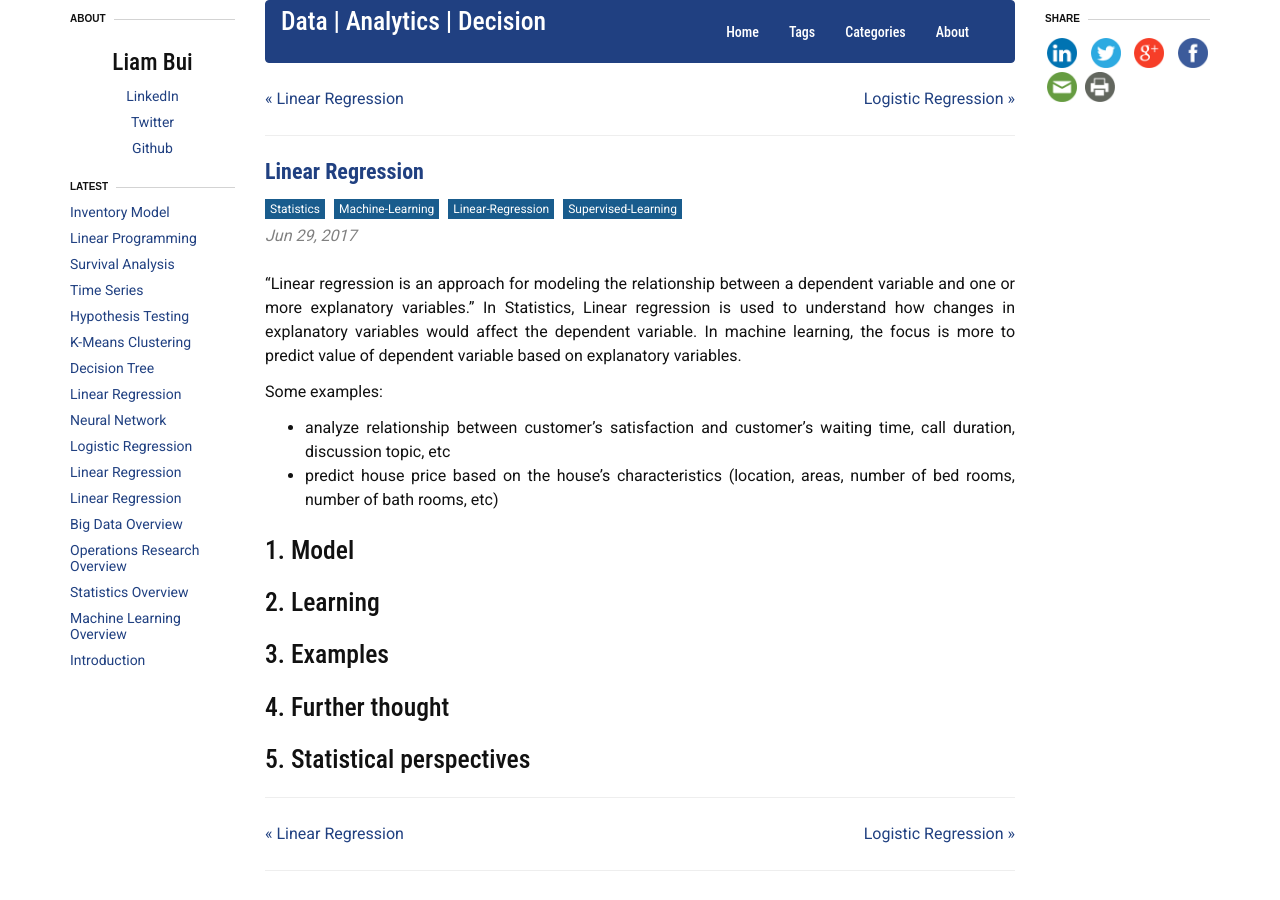
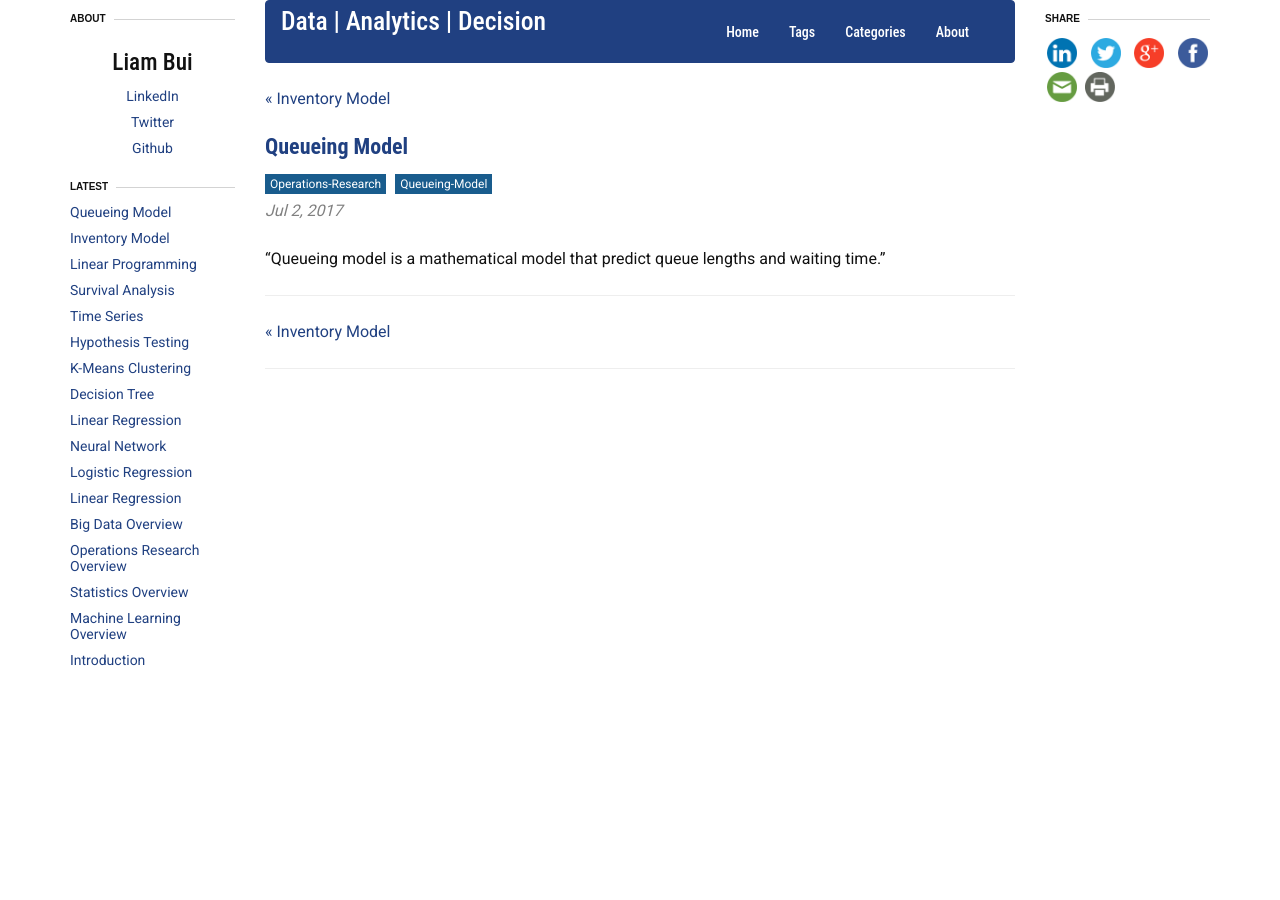
Before and after one commit to liambll/blog-archive, a Jekyll site: the page built from _posts/2017-07-02-queue-model.markdown, in a window 1280 px wide. Built offline with Jekyll 4.4.1, drawn with Linux system fonts in a browser that asks for light colours; nearby versions of some CDN libraries; comment, search, counter and statistics services are not loaded.

Commit message:
Update 2017-07-02-queue-model.markdown

```diff
--- a/_posts/2017-07-02-queue-model.markdown
+++ b/_posts/2017-07-02-queue-model.markdown
@@ -1,31 +1,16 @@
 ---
 layout: post
 comments: true
-title:  "Linear Regression"
-title2:  "Linear Regression"
-date:   2017-06-29 15:22:00
-permalink: 2017/06/29/linear-regression/
+title:  "Queueing Model"
+title2:  "Queueing Model"
+date:   2017-07-02 16:22:00
+permalink: /queueing-model/
 mathjax: true
-tags: Statistics Machine-Learning Linear-Regression Supervised-Learning
-categories: Statistics Machine-Learning
-img: /blog/assets/linear-regression/linear-regression.png
-summary: Linear regression is an approach for modeling the relationship between a scalar dependent variable y and one or more explanatory variables (or independent variables) denoted X...
+tags: Operations-Research Queueing-Model
+categories: Operations-Research
+img: /blog/assets/queueing-model/queueing-model.png
+summary: Queueing model is a mathematical model that predict queue lengths and waiting time...
 ---
 
 
-"Linear regression is an approach for modeling the relationship between a dependent variable and one or more explanatory variables." In Statistics, Linear regression is used to understand how changes in explanatory variables would affect the dependent variable. In machine learning, the focus is more to predict value of dependent variable based on explanatory variables.
-
-Some examples:
-- analyze relationship between customer's satisfaction and customer's waiting time, call duration, discussion topic, etc
-- predict house price based on the house's characteristics (location, areas, number of bed rooms, number of bath rooms, etc)
-
-## 1. Model
-
-
-## 2. Learning
-
-## 3. Examples
-
-## 4. Further thought
-
-## 5. Statistical perspectives
+"Queueing model is a mathematical model that predict queue lengths and waiting time."
```
